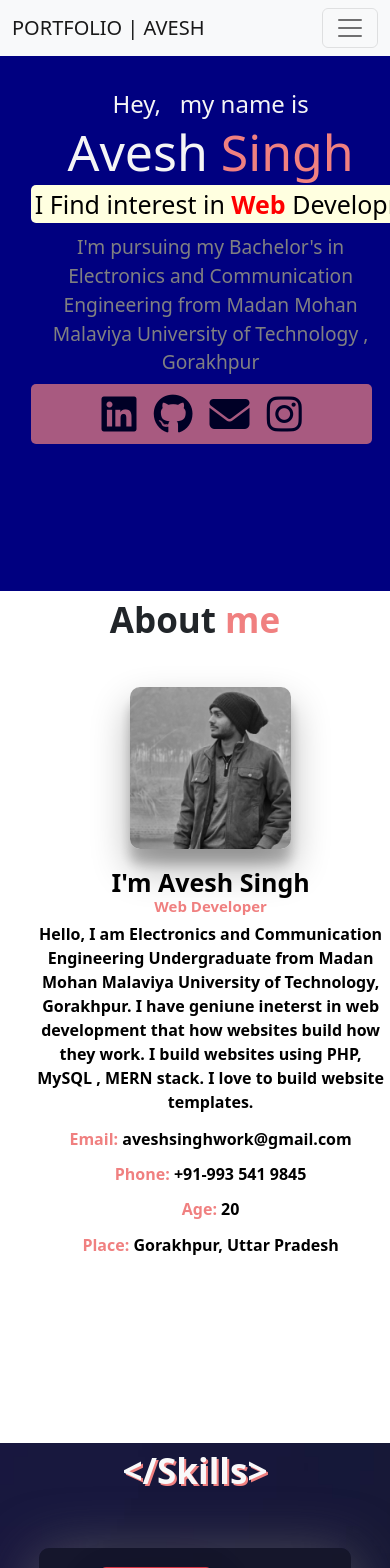
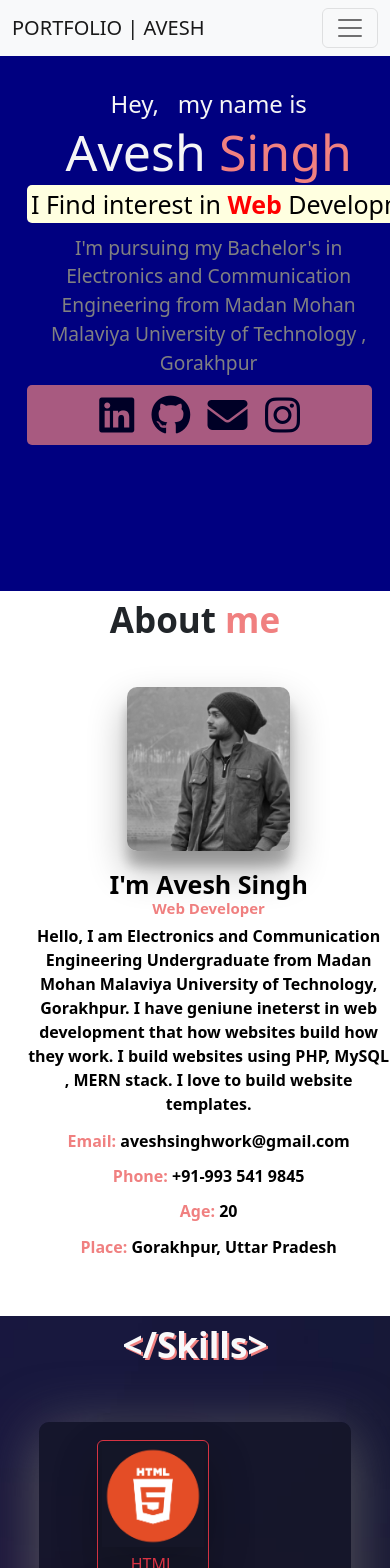
Before and after one commit to avessh/portfolio_avesh, a React (Create React App) app: page / in a window 390 px wide. Shown: the top 1568 px of the page. Built offline with nearby package versions, Linux system fonts and the light colour scheme.

Commit message:
changes padding and height in about and home section

```diff
--- a/src/style/About.css
+++ b/src/style/About.css
@@ -100,6 +100,10 @@ color: lightcoral;
 
 @media screen and (max-width: 500px) {
 
+    #about_section{
+        height: 85vh;
+    }
+
     #profile_img{
         display: flex;
         justify-content: center;
--- a/src/style/Home.css
+++ b/src/style/Home.css
@@ -123,7 +123,7 @@ color: grey;
     }
 
     .container {
-        padding:12% 0 0 8%;
+        padding:12% 0 0 7%;
        display: block;
        text-align: center;
     }
```
Also changed, not shown: 1 other file (tests, documents, lock files or other folders).
